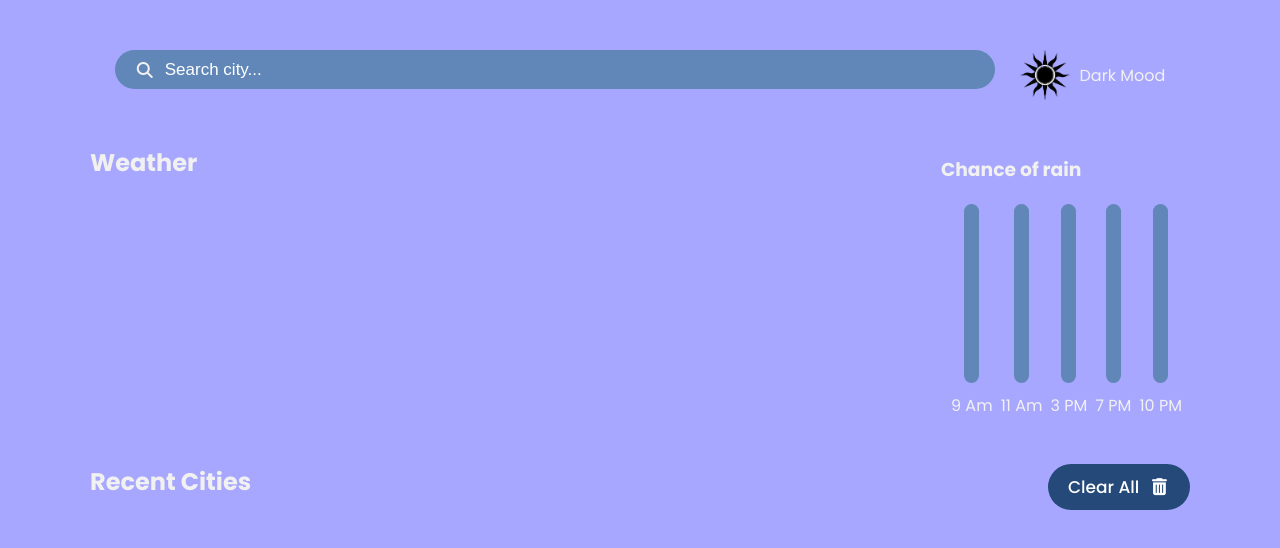
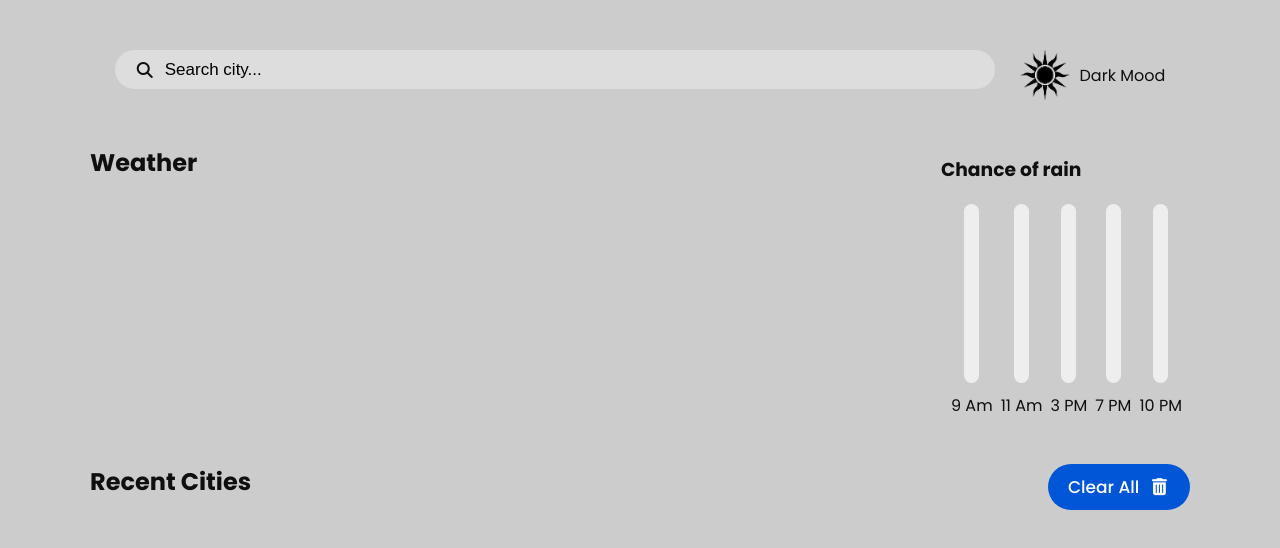
Before and after one commit to moham770/Weather-Application, a plain HTML site: page index.html in a window 1280 px wide. Both pictures are taken after a click on the element "Light Mood". Drawn offline with Linux system fonts and the light colour scheme; some packages are replaced by stand-ins of ours; a script that the page names is missing.

Commit message:
third-commit

```diff
--- a/css/main.css
+++ b/css/main.css
@@ -2,13 +2,13 @@
 
 :root {
   --light-black: #2a2a2a;
-  --dark-black: #101014;
-  --light-yellow: #f6d58e;
-  --dark-yellow: #e3bb62;
-  --light-white: #f1f1f1;
+  --dark-black: #081828;
+  --light-yellow: #192633;
+  --dark-yellow: #518383;
+  --light-white: aliceblue;
   --mid-gray: #737377;
-  --color-card-active:#000;
-  --color-input:#2a2a2a;
+  --color-card-active:#fff;
+  --color-input:#5b5b5b;
   --scroll-bar:#222;
   --btn-clear-color:#000
 }
@@ -109,7 +109,7 @@ header .search-bar input {
   padding: 9px 50px;
   border-radius: 20px;
   background-color: var(--color-input);
-  color: #fff;
+  color: var(--color-card-active);
   font-size: 18px;
 }
 
@@ -119,7 +119,7 @@ header .search-bar input:focus-visible {
 
 header .search-bar input::placeholder {
   font-size: 17px;
-  color:#fff
+  color:var(--color-card-active)
 }
 
 header .search-bar i {
--- a/js/index.js
+++ b/js/index.js
@@ -154,15 +154,15 @@ function switchMood(){
 if(descMood.innerHTML== "Light Mood"){
       img.setAttribute('src',"images/darkMood.png")
         descMood.innerHTML= "Dark Mood"
-        root.style.setProperty("--light-black", "#6187b8");
-        root.style.setProperty("--dark-black", "#a7a7ff");
-        root.style.setProperty("--light-yellow", "#3d6faf");
-        root.style.setProperty("--dark-yellow", "#254978");
-        root.style.setProperty("--light-white", "#f1f1f1");
+        root.style.setProperty("--light-black", "#eee");
+        root.style.setProperty("--dark-black", "#ccc");
+        root.style.setProperty("--light-yellow", "#a2aaf0");
+        root.style.setProperty("--dark-yellow", "#0056d6");;
+        root.style.setProperty("--light-white", "#100f0f");
         root.style.setProperty("--mid-gray", "#737377");
-        root.style.setProperty("--color-card-active", "#fff");
-        root.style.setProperty("--color-input", "#6187b8");
-        root.style.setProperty("--scroll-bar", "#6187b8");
+        root.style.setProperty("--color-card-active", "#000");
+        root.style.setProperty("--color-input", "#ddd");
+        root.style.setProperty("--scroll-bar", "#eee");
         root.style.setProperty("--btn-clear-color", "#fff");
         localStorage.setItem("moodPreference", "dark");
 
@@ -170,15 +170,15 @@ if(descMood.innerHTML== "Light Mood"){
     img.setAttribute('src',"images/lightMood.png")
     descMood.innerHTML= "Light Mood"
     root.style.setProperty("--light-black", "#2a2a2a");
-    root.style.setProperty("--dark-black", "#101014");
-    root.style.setProperty("--light-yellow", "#f6d58e");
-    root.style.setProperty("--dark-yellow", "#e3bb62");
-    root.style.setProperty("--light-white", "#f1f1f1");
+    root.style.setProperty("--dark-black", "#081828");
+    root.style.setProperty("--light-yellow", "#192633");
+    root.style.setProperty("--dark-yellow", "#518383");
+    root.style.setProperty("--light-white", "aliceblue");
     root.style.setProperty("--mid-gray", "#737377");
-    root.style.setProperty("--color-card-active", "#000");
-    root.style.setProperty("--color-input", "#2a2a2a");
+    root.style.setProperty("--color-card-active", "#fff");
+    root.style.setProperty("--color-input", "#5b5b5b");
     root.style.setProperty("--scroll-bar", "#222");
-    root.style.setProperty("--btn-clear-color", "#000");
+    root.style.setProperty("--btn-clear-color", "#fff");
     localStorage.setItem("moodPreference", "light");
 
 }
@@ -187,30 +187,30 @@ function checkMoode(){
     if(savedMood == "dark"){
         img.setAttribute('src',"images/darkMood.png")
         descMood.innerHTML= "Dark Mood"
-        root.style.setProperty("--light-black", "#6187b8");
-        root.style.setProperty("--dark-black", "#a7a7ff");
-        root.style.setProperty("--light-yellow", "#3d6faf");
-        root.style.setProperty("--dark-yellow", "#254978");
-        root.style.setProperty("--light-white", "#f1f1f1");
+        root.style.setProperty("--light-black", "#eee");
+        root.style.setProperty("--dark-black", "#ccc");
+        root.style.setProperty("--light-yellow", "#a2aaf0");
+        root.style.setProperty("--dark-yellow", "#0056d6");
+        root.style.setProperty("--light-white", "#100f0f");
         root.style.setProperty("--mid-gray", "#737377");
-        root.style.setProperty("--color-card-active", "#fff");
-        root.style.setProperty("--color-input", "#6187b8");
-        root.style.setProperty("--scroll-bar", "#6187b8");
+        root.style.setProperty("--color-card-active", "#000");
+        root.style.setProperty("--color-input", "#ddd");
+        root.style.setProperty("--scroll-bar", "#eee");
         root.style.setProperty("--btn-clear-color", "#fff");
 
     }else{
         img.setAttribute('src',"images/lightMood.png")
         descMood.innerHTML= "Light Mood"
         root.style.setProperty("--light-black", "#2a2a2a");
-        root.style.setProperty("--dark-black", "#101014");
-        root.style.setProperty("--light-yellow", "#f6d58e");
-        root.style.setProperty("--dark-yellow", "#e3bb62");
-        root.style.setProperty("--light-white", "#f1f1f1");
-        root.style.setProperty("--mid-gray", "#737377");
-        root.style.setProperty("--color-card-active", "#000");
-        root.style.setProperty("--color-input", "#2a2a2a");
-        root.style.setProperty("--scroll-bar", "#222");
-    root.style.setProperty("--btn-clear-color", "#000");
+    root.style.setProperty("--dark-black", "#081828");
+    root.style.setProperty("--light-yellow", "#192633");
+    root.style.setProperty("--dark-yellow", "#518383");
+    root.style.setProperty("--light-white", "aliceblue");
+    root.style.setProperty("--mid-gray", "#737377");
+    root.style.setProperty("--color-card-active", "#fff");
+    root.style.setProperty("--color-input", "#5b5b5b");
+    root.style.setProperty("--scroll-bar", "#222");
+    root.style.setProperty("--btn-clear-color", "#fff");
 
     }
 }
```
